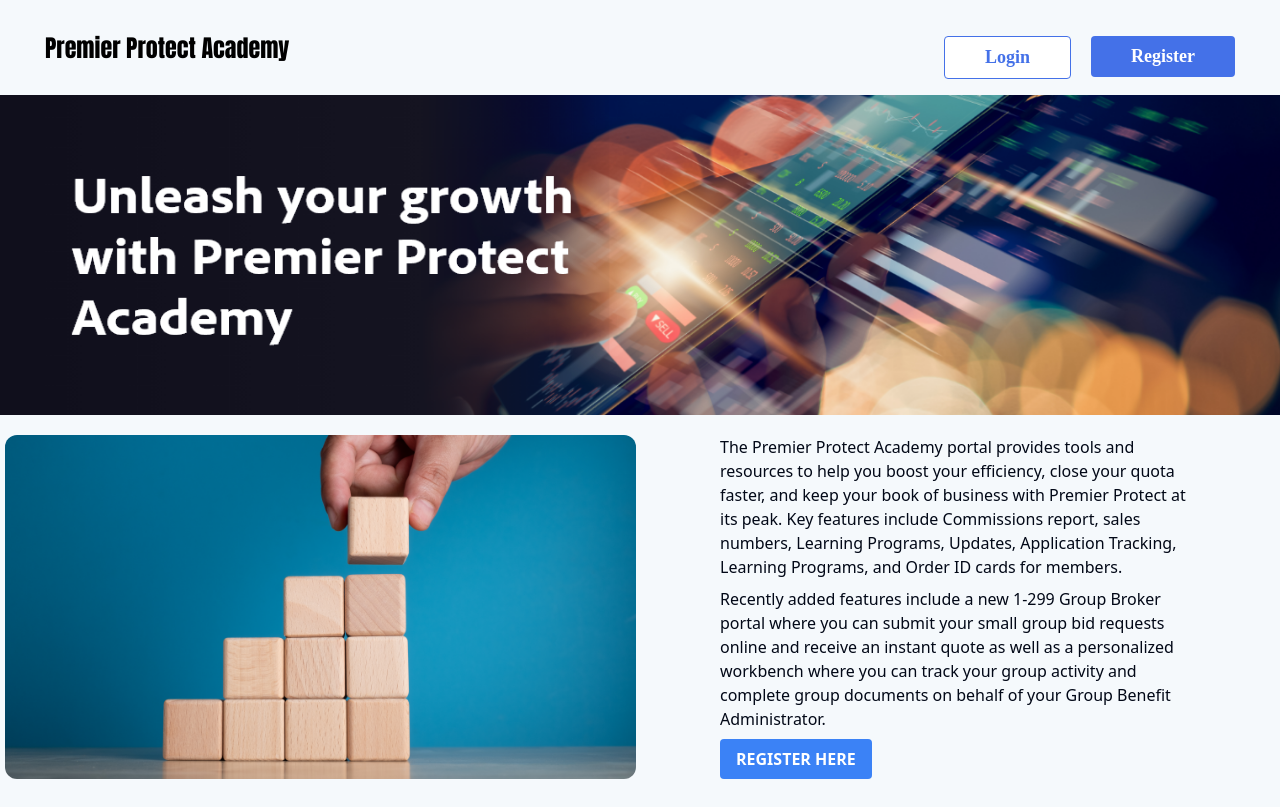
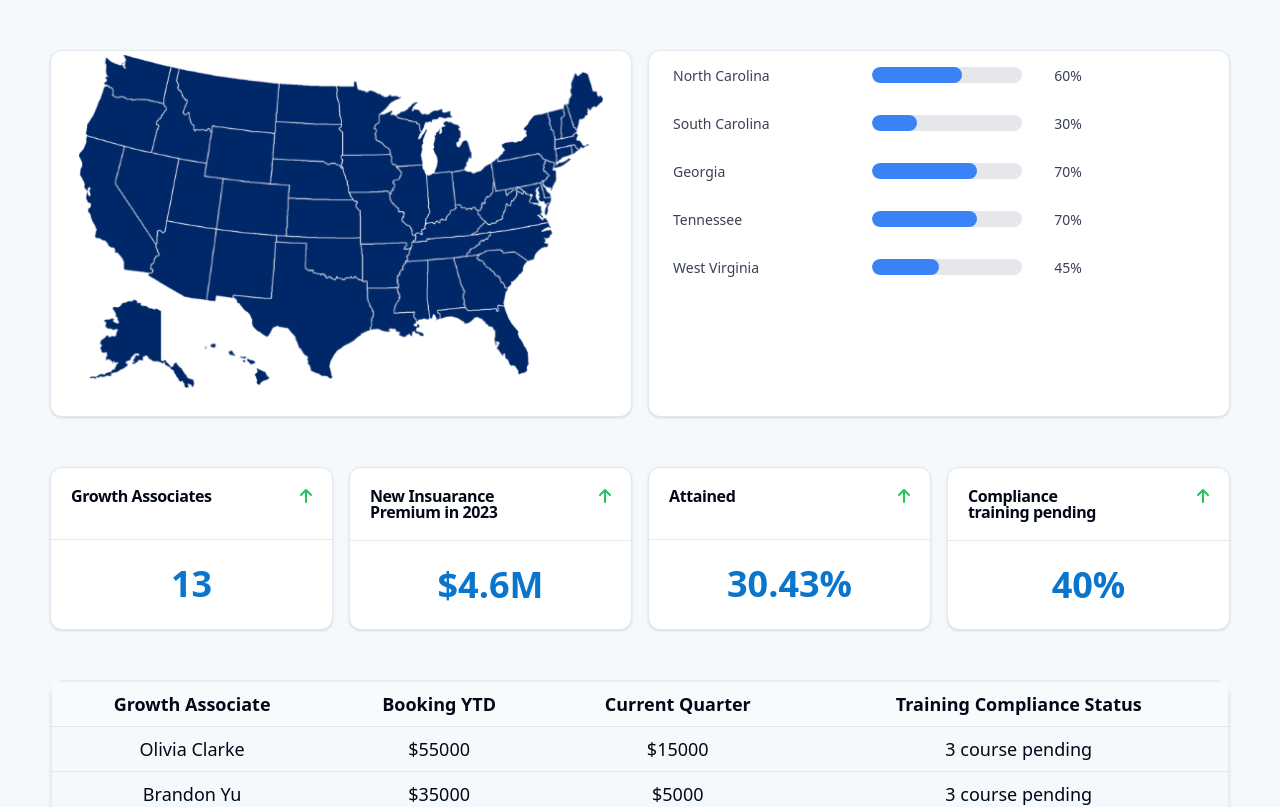
Before and after one commit to Sonali2605/adobetimbuscloud, a React (Vite) app: page / in a window 1280 px wide. Shown: the top 807 px of the page. Built offline with nearby package versions, Linux system fonts and the light colour scheme.

Commit message:
Add Dashboard Image and Update CSS.

```diff
--- a/src/App.tsx
+++ b/src/App.tsx
@@ -3,6 +3,7 @@
 import Login from "./project-components/Login"
 import Dashboard from "./project-components/Dashboard"
 import ProfilePage from "./project-components/profilePage"
+import ManagerDashboard from "./project-components/ManagerDashboard"
 import {BrowserRouter, Routes, Route} from 'react-router-dom'
 export default function App(){
   return (
@@ -10,12 +11,13 @@
    {/* <Login/> */}
    {/* <Dashboard/> */}
    {/* <ProfilePage /> */}
-   <BrowserRouter>
+   <ManagerDashboard />
+   {/* <BrowserRouter>
    <Routes>
     <Route path ="/" element={<Login/>}/>
     <Route path = "/dashboard" element={<Dashboard/>}/>
    </Routes>
-   </BrowserRouter>
+   </BrowserRouter> */}
     </>
   )
 }
--- a/src/project-components/ManagerDashboard.tsx
+++ b/src/project-components/ManagerDashboard.tsx
@@ -163,8 +163,8 @@
         <div className="grid gap-4 grid-cols-2">
           <Card className="">
             <CardContent>
-              <div>
-                <img src="" alt="Manager Dashboard" />
+              <div className="p-1">
+                <img src="./images/Dashboard/ManagerDashboard-1.png" alt="Manager Dashboard" />
               </div>
             </CardContent>
           </Card>
@@ -172,34 +172,6 @@
           <Card className="">
             <CardContent>
               {States.map((state) => (
-                // <table>
-                //   <tbody>
-                //     <tr className="flex items-center space-x-4">
-                //       {/* <div className="flex items-center space-x-4"> */}
-                //       <td>
-                //         <span className="text-sm font-medium text-gray-700">
-                //           {state.state}
-                //         </span>
-                //       </td>
-                //       <td className="flex-auto m-4 bg-gray-200 rounded-full h-4 overflow-hidden">
-                //         {/* <div > */}
-                //         <div
-                //           className="bg-blue-500 h-4 rounded-full"
-                //           style={{ width: `${state.percent}%` }}
-                //         ></div>
-                //         {/* </div> */}
-                //       </td>
-                //       <td>
-                //         <span className="text-sm font-medium text-gray-700">
-                //           {state.percent}%
-                //         </span>
-                //       </td>
-                //       {/* </div> */}
-                //     </tr>
-                //   </tbody>
-                // </table>
-
-                // <div className="">
                 <div className="grid grid-cols-3 gap-4 flex items-center space-x-4">
                   <div className="flex-none">
                     <span className="text-sm font-medium text-gray-700">
@@ -228,13 +200,15 @@
           <div className="grid gap-4 grid-cols-4">
             {details.map((detail) => (
               <Card>
-                <CardHeader className="p-5 border-b border-gray border-opacity-13">
+                <CardHeader className="p-5 border-b border-gray border-opacity-13 min-h-[72px]">
                   <CardTitle>
+                    <span className="inline-block align-top w-7/12">
                     {detail.cardtitle}{" "}
+                    </span>
                     <FontAwesomeIcon
                       icon={faArrowUp}
-                      className="text-green-500 text-right"
-                      style={{ float: "inline-end" }}
+                      className="text-green-500 text-right align-top"
+                      style={{ float: "inline-end"}}
                     />
                   </CardTitle>
                 </CardHeader>
```
